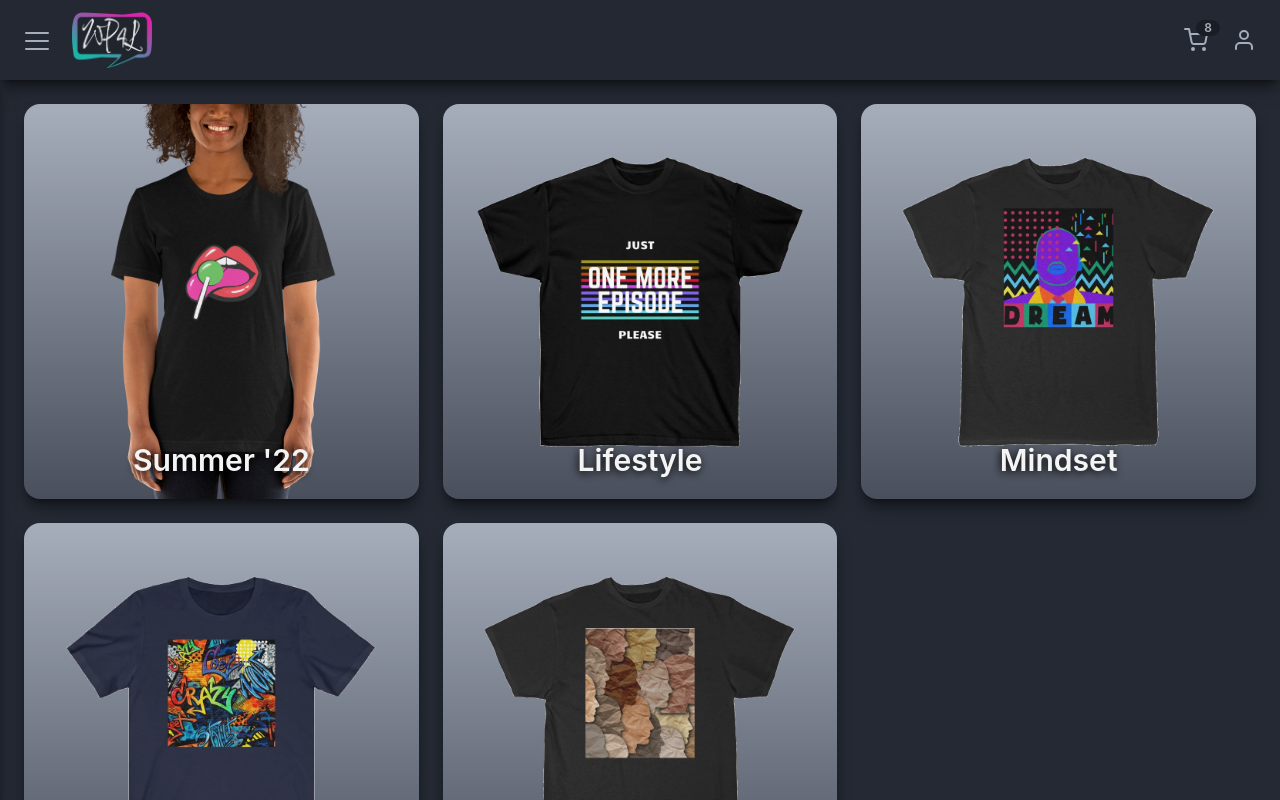
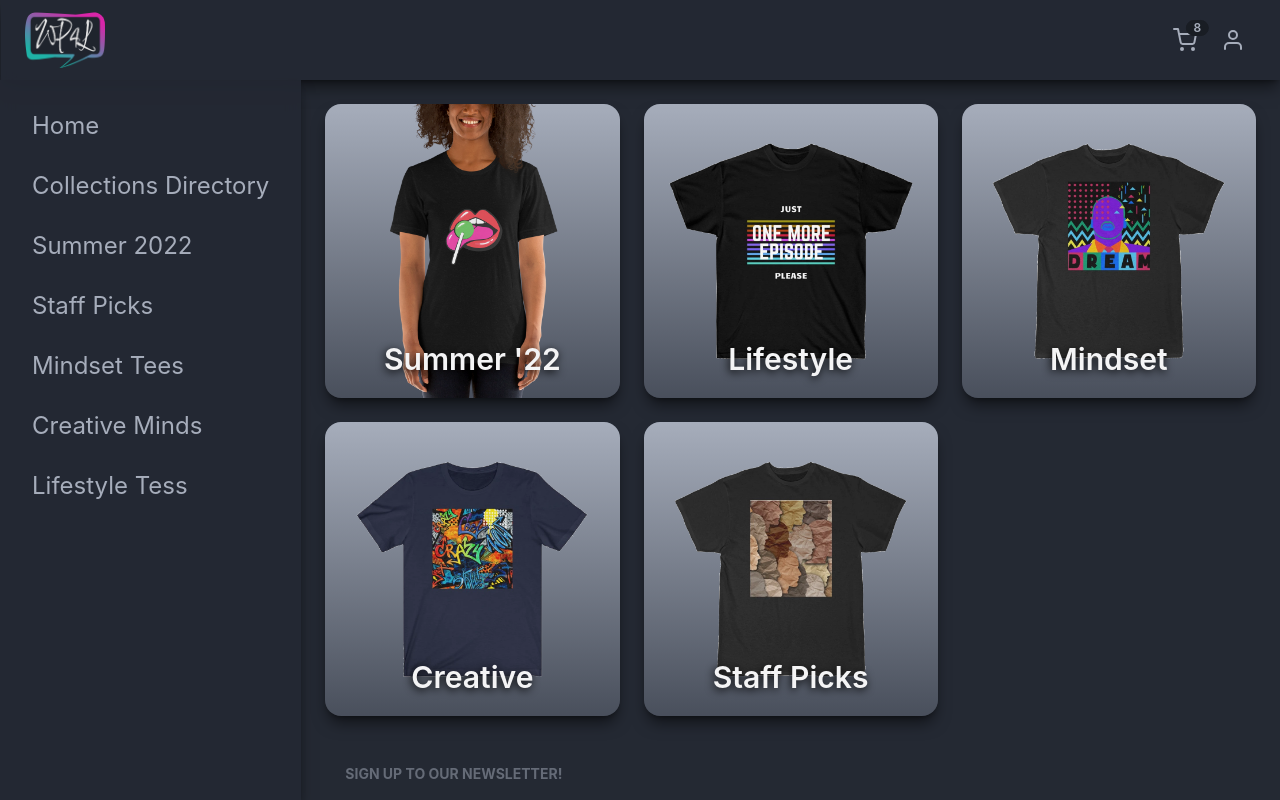
Before and after one commit to CSpencerND/wordplay4lyfe-next, a Next.js app: page /collections in a window 1280 px wide. Built offline with nearby package versions, Linux system fonts and the light colour scheme.

Commit message:
adjust some styling and open sidebar on large screens

```diff
--- a/src/components/Layout/Layout.tsx
+++ b/src/components/Layout/Layout.tsx
@@ -20,7 +20,7 @@ export const Layout = ({ children }: Props) => {
 
     return (
         <>
-            <div className="drawer">
+            <div className="drawer-mobile drawer">
                 <input
                     onClick={() => setChecked(true)}
                     onChange={handleChange}
@@ -34,7 +34,7 @@ export const Layout = ({ children }: Props) => {
                 {/** Main Content */}
                 <div className="drawer-content flex flex-col">
                     <Navbar toggled={isChecked} />
-                    {children}
+                    <div className="mt-20">{children}</div>
                     <Footer />
                 </div>
 
--- a/src/components/Layout/SideBar.tsx
+++ b/src/components/Layout/SideBar.tsx
@@ -4,7 +4,7 @@ export const SideBar = ({ handleClick }: { handleClick: () => void }) => {
     return (
         <div className="drawer-side mt-[5rem]" onClick={handleClick}>
             <label className="drawer-overlay !cursor-default"></label>
-            <ul className="menu w-64 p-4 md:w-80">
+            <ul className="menu p-4 w-max text-base whitespace-nowrap">
                 <li>
                     <Link href="/">Home</Link>
                 </li>
--- a/src/components/Navbar/Navbar.tsx
+++ b/src/components/Navbar/Navbar.tsx
@@ -10,14 +10,14 @@ import logo from "~/static/comforter-gradient.webp"
 type Props = { toggled: boolean }
 export const Navbar = ({ toggled }: Props) => {
     return (
-        <header className="sticky top-0 z-50">
-            <nav className="navbar p-3 lg:container lg:mx-auto">
+        <header className="top-0 z-50 !w-full absolute lg:translate-x-[-300px]">
+            <nav className="navbar p-3 md:px-6 !w-full">
                 {/* Left Side */}
                 <div className="flex-1 gap-3">
                     {/** Hamburger **/}
                     <label
                         htmlFor="sidebar"
-                        className="btn-ghost drawer-button btn-circle btn"
+                        className="btn-ghost drawer-button btn-circle btn lg:hidden"
                         aria-labelledby="menuButtonText"
                     >
                         <Hamburger
--- a/src/components/Products/ProductBase.tsx
+++ b/src/components/Products/ProductBase.tsx
@@ -13,7 +13,7 @@ export const ProductPreview = ({ product }: ProductProps) => {
         <li className="card" key={product[1][0].key}>
             <figure>{image}</figure>
             <div className="card-body p-4">
-                <h2 className="card-title !text-xs sm:!text-base">
+                <h2 className="font-bold text-xs sm:text-sm">
                     {product[0]}
                 </h2>
             </div>
--- a/src/components/Products/index.tsx
+++ b/src/components/Products/index.tsx
@@ -1,11 +1,11 @@
 import { Children } from "~/types"
 
 export default function ProductGrid({ children }: Children) {
-    return <ul className="layout-grid lg:grid-cols-4">{children}</ul>
+    return <ul className="std-grid-lg max-[1920px]:max-w-screen-lg mx-auto">{children}</ul>
 }
 
 export function CollectionGrid({ children }: Children) {
-    return <ul className="layout-grid">{children}</ul>
+    return <ul className="std-grid-md max-[1920px]:max-w-screen-lg mx-auto">{children}</ul>
 }
 
 export { CollectionPreview, ProductPreview } from "./ProductBase"
--- a/src/styles/globals.css
+++ b/src/styles/globals.css
@@ -8,16 +8,24 @@
     .wrapper {
         @apply container mx-auto;
     }
+
     .dynamic-height {
         max-height: 85dvh !important;
         @apply transition-height;
     }
-    .layout-grid {
-        @apply grid grid-cols-1 xs:grid-cols-2 sm:gap-6 md:grid-cols-3 gap-3;
+
+    .std-grid-md {
+        @apply grid gap-3 sm:gap-6 grid-cols-1 xs:grid-cols-2 md:grid-cols-3;
     }
+
+    .std-grid-lg {
+        @apply grid gap-3 sm:gap-6 grid-cols-1 xs:grid-cols-2 md:grid-cols-3 lg:grid-cols-4;
+    }
+
     .dark-to-light {
         @apply bg-gradient-to-b from-base-300 via-base-100 bg-base-content;
     }
+
     .light-to-dark {
         @apply bg-gradient-to-b from-base-content via-base-100 bg-base-300;
     }
```
